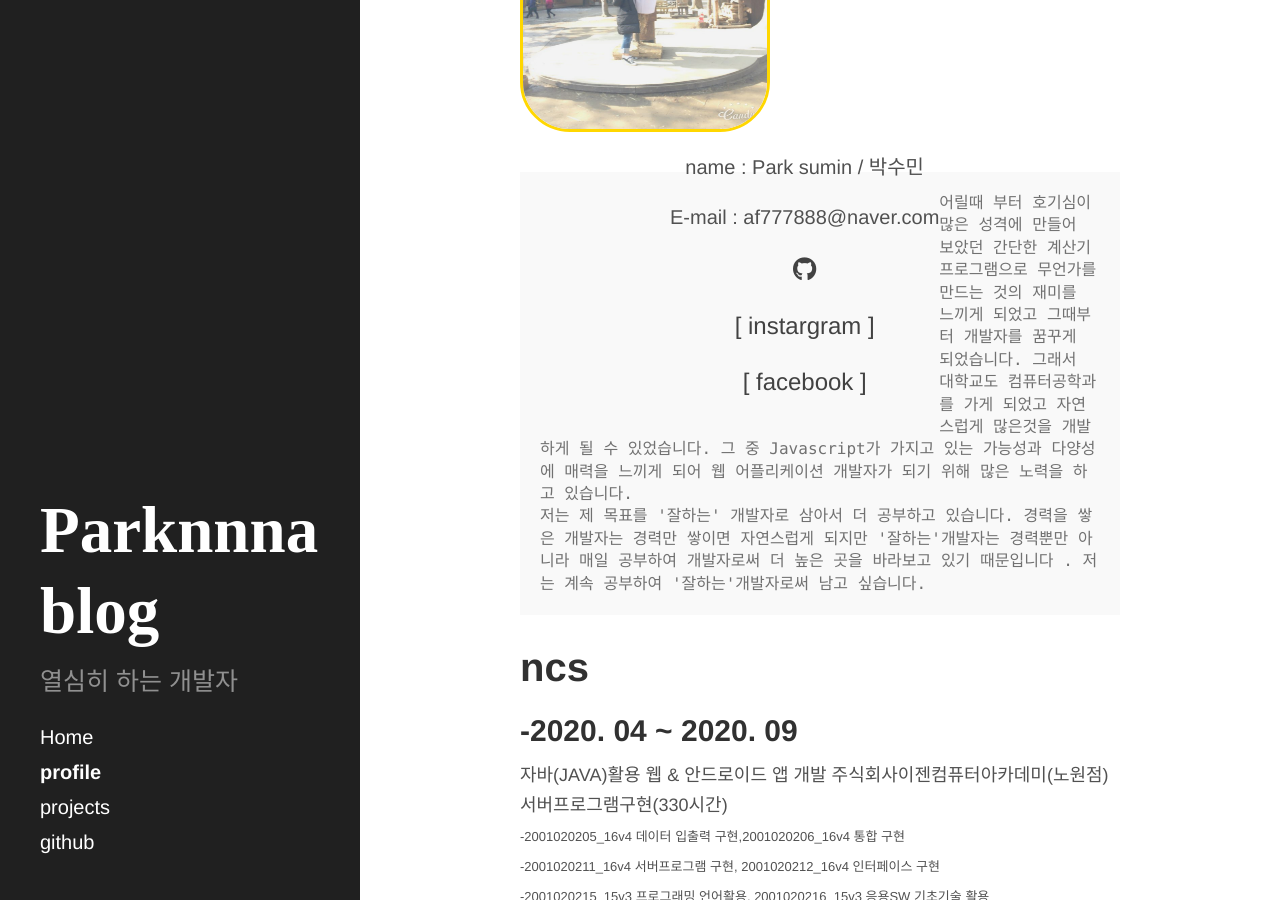
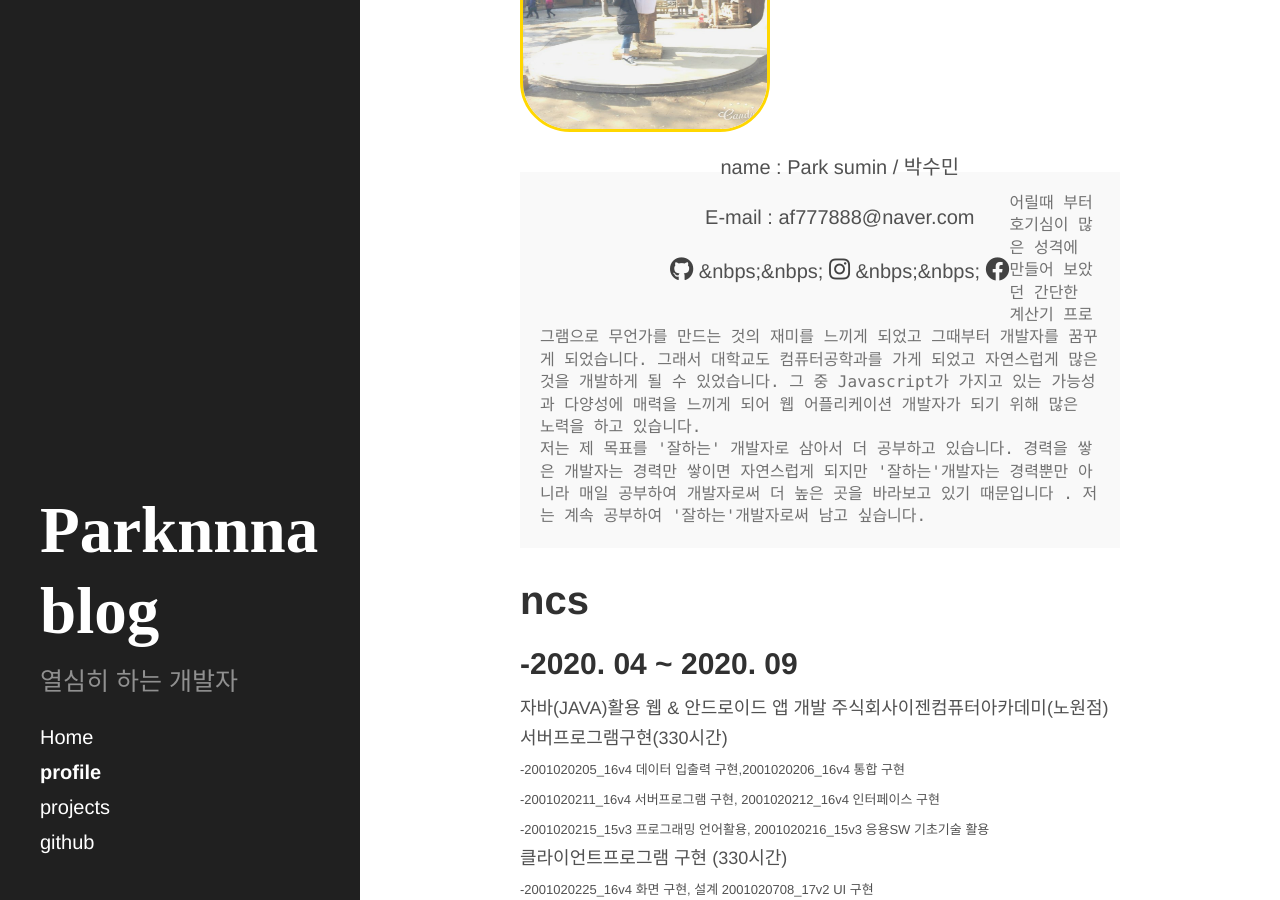
Before and after one commit to parknnna/blog, a Jekyll site: the page built from profile.md, in a window 1280 px wide and 900 px high, scrolled down 318 px. Built offline with Jekyll 4.4.1, drawn with Linux system fonts in a browser that asks for light colours; nearby versions of some CDN libraries.

Commit message:
Update profile.md

```diff
--- a/profile.md
+++ b/profile.md
@@ -26,9 +26,12 @@ src="../public/aaa.jpg" width="250px" height="250px" alt="qkrt" />
 <div style="float:left; margin-left:150px" align="center">
 <p>  name : Park sumin / 박수민</p>
 <p>  E-mail : af777888@naver.com</p>
-<p>  <a class="black-link" href="https://github.com/parknnna"><i class="fab fa-github"></i></a></p>
-<p>  <a class="black-link" href="https://www.instagram.com/park_nnna/">[ instargram ]</a></p>
-<p>  <a class="black-link" href="https://www.facebook.com/profile.php?id=100003474619952">[ facebook ]</a></p>
+<p> <a class="black-link" href="https://github.com/parknnna"><i class="fab fa-github"></i></a>
+ &nbps;&nbps;
+    <a class="black-link" href="https://www.instagram.com/park_nnna/"><i class="fab fa-instagram"></i></a>
+    &nbps;&nbps;
+    <a class="black-link" href="https://www.facebook.com/profile.php?id=100003474619952"><i class="fab fa-facebook"></i></a>
+</p>
 </div>
 
 <div style="margin-top: 300px">
```
